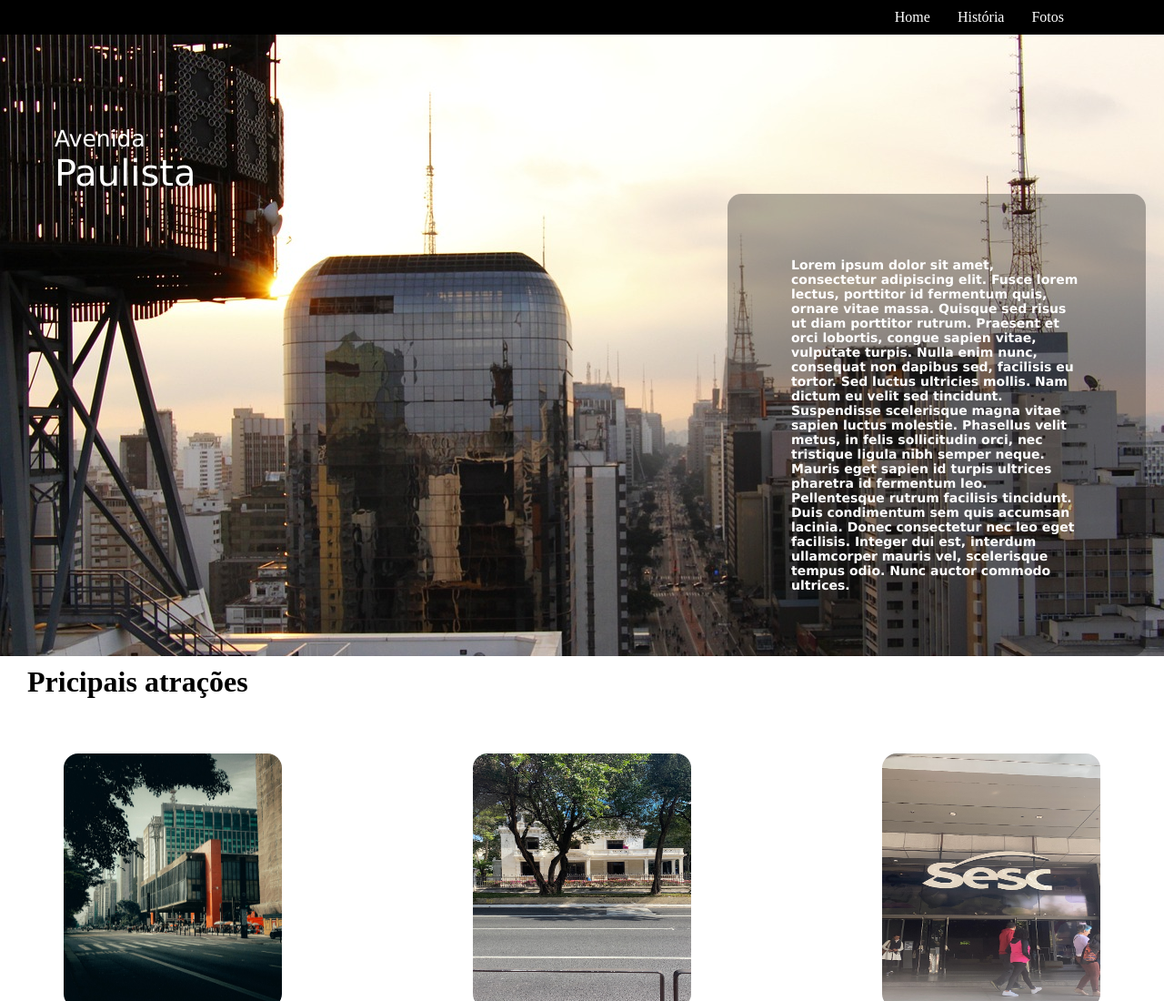
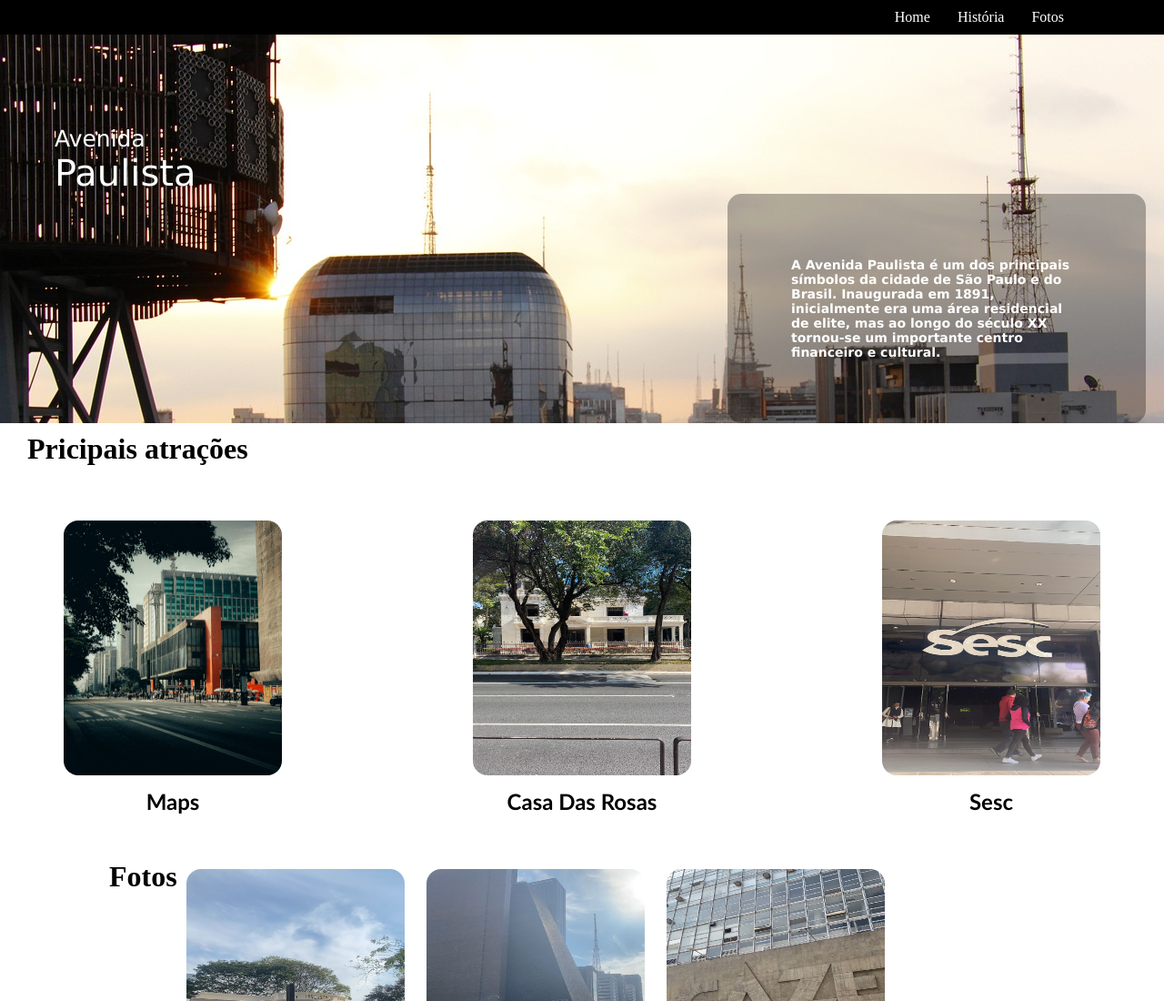
Before and after one commit to Sael0111/Projeto-SP470, a plain HTML site: page index.html in a window 1280 px wide. Shown: the top 1100 px of the page at 91% size. Drawn offline with Linux system fonts and the light colour scheme.

Commit message:
Desenvolvido por

```diff
--- a/index.html
+++ b/index.html
@@ -22,8 +22,7 @@
             <p class="avenida">Avenida</p>
             <p id="paulista" class="avenida">Paulista</p>
         </div>
-        <h3 class="parag">Lorem ipsum dolor sit amet, consectetur adipiscing elit. Fusce lorem lectus, porttitor id fermentum quis, ornare vitae massa. Quisque sed risus ut diam porttitor rutrum. Praesent et orci lobortis, congue sapien vitae, vulputate turpis. Nulla enim nunc, consequat non dapibus sed, facilisis eu tortor. Sed luctus ultricies mollis. Nam dictum eu velit sed tincidunt. Suspendisse scelerisque magna vitae sapien luctus molestie.
-        Phasellus velit metus, in felis sollicitudin orci, nec tristique ligula nibh semper neque. Mauris eget sapien id turpis ultrices pharetra id fermentum leo. Pellentesque rutrum facilisis tincidunt. Duis condimentum sem quis accumsan lacinia. Donec consectetur nec leo eget facilisis. Integer dui est, interdum ullamcorper mauris vel, scelerisque tempus odio. Nunc auctor commodo ultrices.</h3>
+        <h3 class="parag"> A Avenida Paulista é um dos principais símbolos da cidade de São Paulo e do Brasil. Inaugurada em 1891, inicialmente era uma área residencial de elite, mas ao longo do século XX tornou-se um importante centro financeiro e cultural.</h3>
     </div>
 
 
@@ -74,3 +73,4 @@
   </div>
 </body>
 </html>
+<!--Desnevolvido por Samuel B. e Rafael S.-->
```
